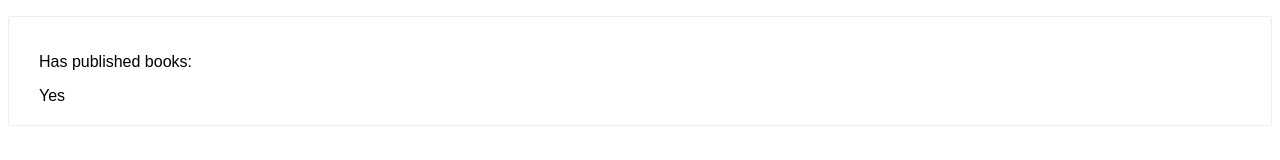
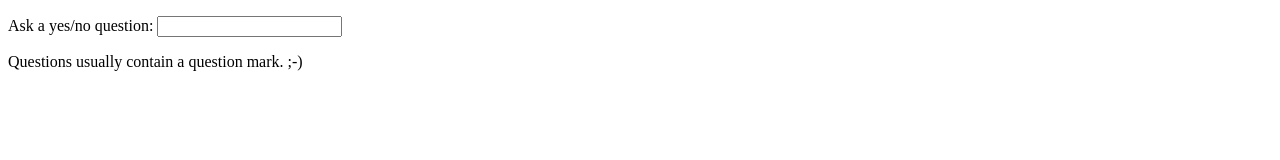
Before and after one commit to abduallahnoorsayket/Vue3_Practices, a plain HTML site: page index.html in a window 1280 px wide. Drawn offline with nearby package versions, Linux system fonts and the light colour scheme.

Commit message:
watchers basics

```diff
--- a/app.js
+++ b/app.js
@@ -1,20 +1,32 @@
-Vue.createApp({
+{ /* < script src = "https://cdn.jsdelivr.net/npm/axios@0.12.0/dist/axios.min.js" > < /script> */ }
+
+{ /* <script src = "https://cdn.jsdelivr.net/npm/axios@0.12.0/dist/axios.min.js" > </script> */ }
+const watchExampleVM = Vue.createApp({
     data() {
         return {
-            author: {
-                name: 'John Doe',
-                books: ['Vue 2 - Advanced Guide',
-                    'Vue 3 - Basic Guide',
-                    'Vue 4 - The Mystery'
-                ]
+            question: '',
+            answer: 'Questions usually contain a question mark. ;-)'
+        }
+    },
+    watch: {
+        // whenever question changes, this function will run
+        question(newQuestion, oldQuestion) {
+            if (newQuestion.indexOf('?') > -1) {
+                this.getAnswer()
             }
         }
     },
-    computed: {
-        // a computed getter
-        publishedBooksMessage() {
-            // `this` points to the vm instance
-            return this.author.books.length > 0 ? 'Yes' : 'No'
+    methods: {
+        getAnswer() {
+            this.answer = 'Thinking...'
+            axios
+                .get('https://yesno.wtf/api')
+                .then(response => {
+                    this.answer = response.data.answer
+                })
+                .catch(error => {
+                    this.answer = 'Error! Could not reach the API. ' + error
+                })
         }
     }
-}).mount('#computed-basics')
+}).mount('#watch-example')
--- a/index.html
+++ b/index.html
@@ -5,20 +5,25 @@
     <meta charset="UTF-8">
     <meta name="viewport" content="width=device-width, initial-scale=1.0">
     <script src="https://unpkg.com/vue@next"></script>
-    <title>CP</title>
+    <title>Watchers</title>
     <link rel="stylesheet" href="style.css">
 </head>
 
 
 <body>
 
-    <div id="computed-basics" class="demo">
-        <p>Has published books:</p>
-        <span>{{ publishedBooksMessage }}</span>
+    <div id="watch-example">
+        <p>
+            Ask a yes/no question:
+            <input v-model="question" />
+        </p>
+        <p>{{ answer }}</p>
     </div>
 
     <script src="app.js">
     </script>
+    <script src="https://cdn.jsdelivr.net/npm/axios@0.12.0/dist/axios.min.js">
+    </script>
 </body>
 
 </html>
```
